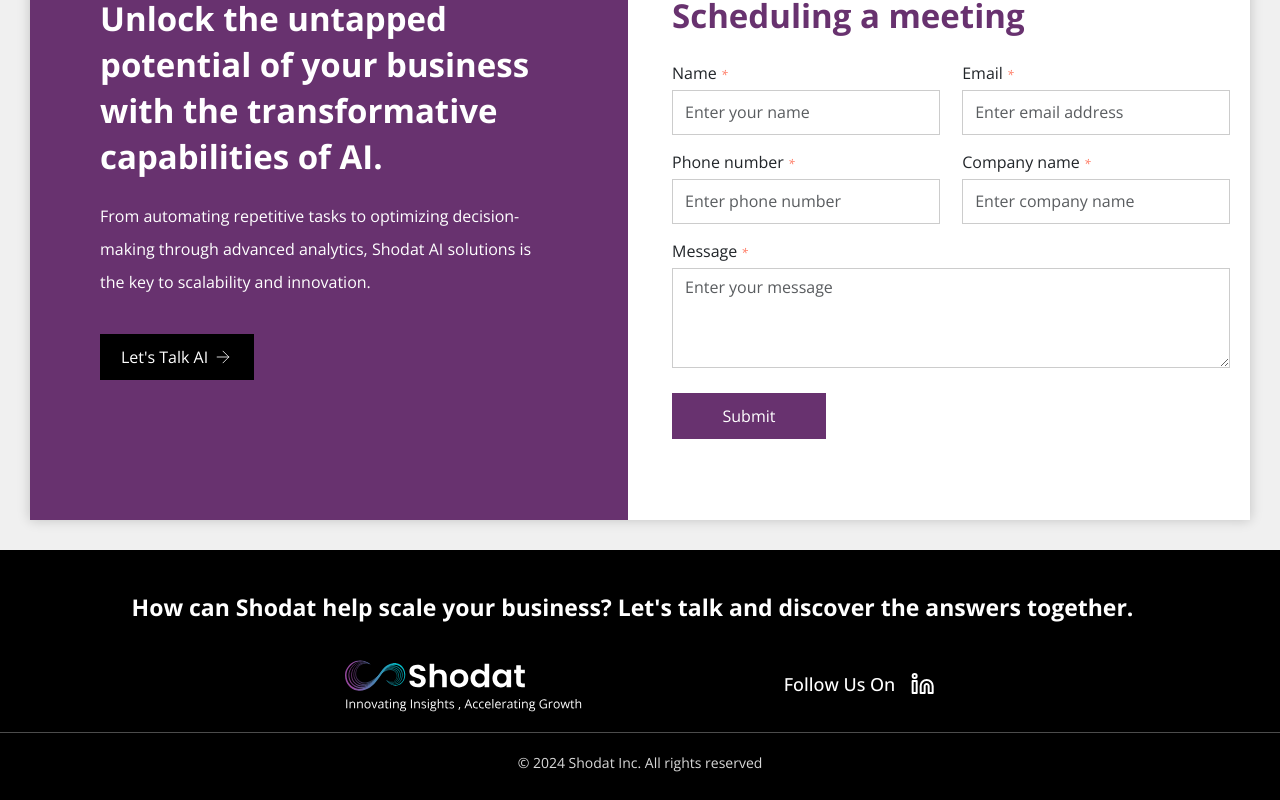
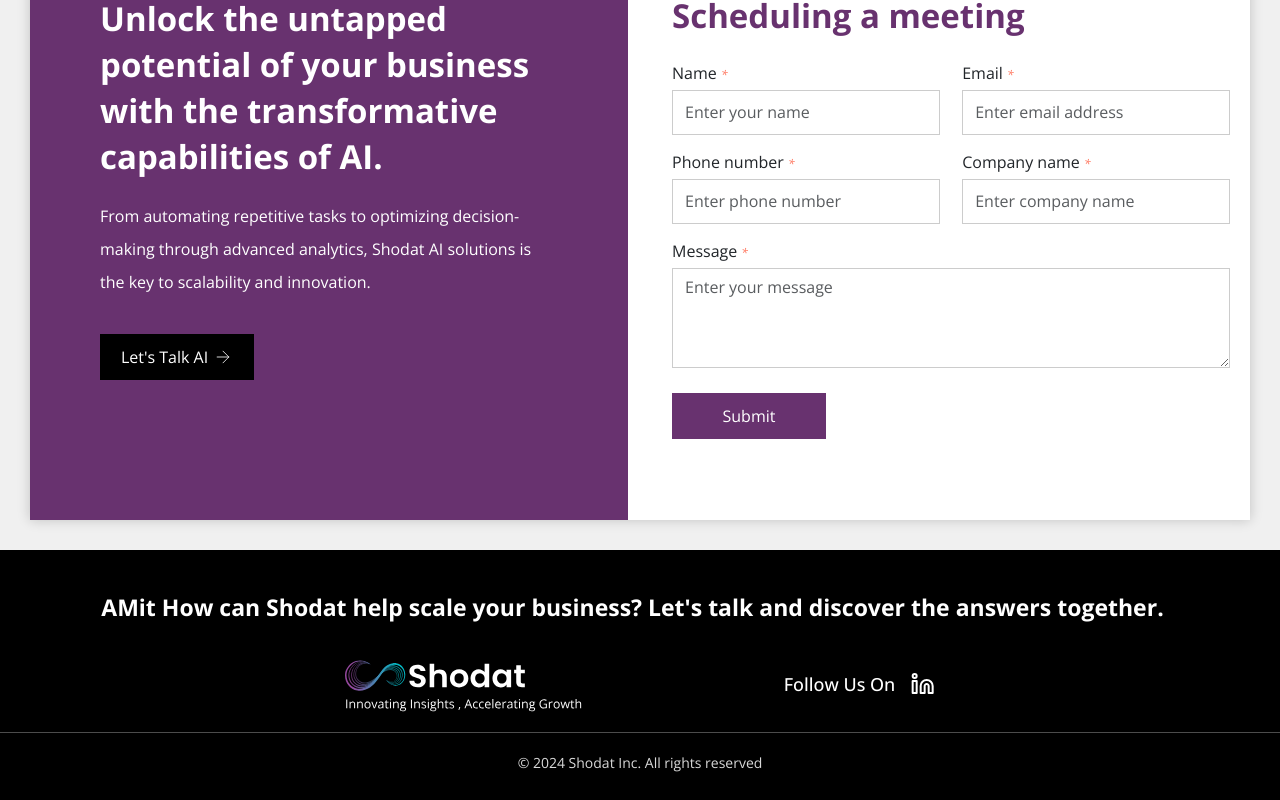
Before and after one commit to amitpandey0107/shodat-website, a Next.js app: page / in a window 1280 px wide. Shown: the part 4773-5573 px from the top of the page. Built offline with nearby package versions, Linux system fonts and the light colour scheme.

Commit message:
Footer TEst

```diff
--- a/src/pages/footerv2/index.tsx
+++ b/src/pages/footerv2/index.tsx
@@ -93,7 +93,7 @@ export default function FooterVersionSecond() {
         <div className="row">
           <div className="col-sm-12 col-md-12 col-lg-12">
             <h2 className={`${styles.footertitle}`}>
-              How can Shodat help scale your business? Let&apos;s talk and discover the answers together.
+              AMit How can Shodat help scale your business? Let&apos;s talk and discover the answers together.
             </h2>
           </div>
           <div className="col-sm-12 col-md-12 col-lg-12">
```
